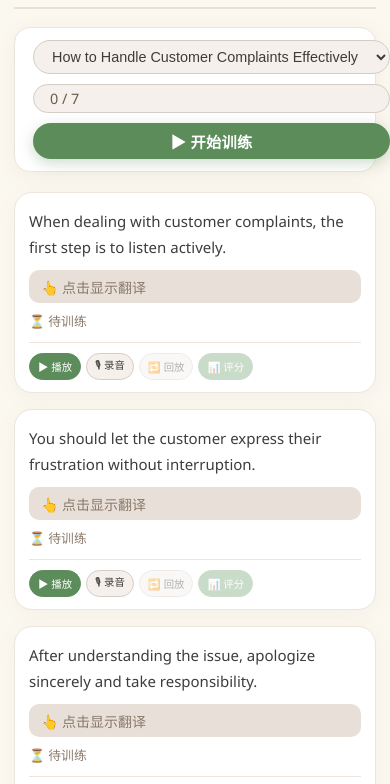
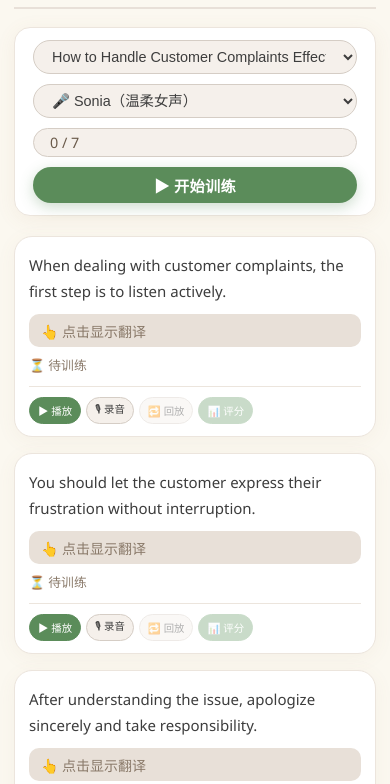
Before and after one commit to kellycheong8888/LINGUASKILL, a website: page 影子跟讀.html in a window 390 px wide. Shown: the part 46-830 px from the top of the page. Drawn offline with Linux system fonts and the light colour scheme.

Commit message:
Update 影子跟讀.html

```diff
--- a/影子跟讀.html
+++ b/影子跟讀.html
@@ -105,7 +105,6 @@
             padding: 7px 14px;
             border-radius: 30px;
             font-size: 0.9rem;
-            min-width: 150px;
             outline: none;
             cursor: pointer;
             font-weight: 500;
@@ -114,6 +113,14 @@
         .control-bar select:focus {
             border-color: #5b8c5a;
             box-shadow: 0 0 0 3px rgba(91, 140, 90, 0.15);
+        }
+
+        #passageSelect {
+            min-width: 150px;
+        }
+
+        #voiceSelect {
+            min-width: 140px;
         }
 
         .progress-text {
@@ -565,6 +572,9 @@
                 flex-direction: column;
                 align-items: stretch;
             }
+            .control-bar select {
+                width: 100%;
+            }
             .action-btn {
                 margin-left: 0;
                 text-align: center;
@@ -609,6 +619,11 @@
     <!-- 控制栏 -->
     <div class="control-bar">
         <select id="passageSelect"></select>
+        <select id="voiceSelect">
+            <option value="en-GB-SoniaNeural">🎤 Sonia（温柔女声）</option>
+            <option value="en-GB-AdaMultilingualNeural">🎤 Ada（活泼女声）</option>
+            <option value="en-GB-OllieMultilingualNeural">🎤 Ollie（温暖男声）</option>
+        </select>
         <span class="progress-text" id="progressText">0 / 0</span>
         <button class="action-btn" id="mainActionBtn">▶ 开始训练</button>
         <button class="action-btn secondary" id="stopRecordingBtn" style="display:none;">⏹ 停止录音</button>
@@ -1318,15 +1333,16 @@
             if (idx >= sentences.length) return;
 
             const text = sentences[idx].en;
-            // ★★★ 在这里更换您喜欢的语音 ★★★
-            // 可选值: 'en-GB-SoniaNeural', 'en-GB-AdaMultilingualNeural', 'en-GB-OllieMultilingualNeural'
-            const voiceName = 'en-GB-SoniaNeural';
+
+            // ★★★ 从下拉菜单获取用户选择的语音 ★★★
+            const voiceSelect = document.getElementById('voiceSelect');
+            const voiceName = voiceSelect ? voiceSelect.value : 'en-GB-SoniaNeural';
+
             const rate = 1.0;   // 默认语速 1.0，范围 0.5-2.0
             const pitch = 0;    // 默认音调 0，范围 -50 到 50
 
             // ★★★ 重要：这里使用您的 Vercel API 地址 ★★★
-            // 请将 'azure-tts-proxy.vercel.app' 替换为您实际部署的 Vercel 域名
-           const apiUrl = `https://linguaskill-l3f85u1b1-kellycheong.vercel.app/api/tts`;
+            const apiUrl = `https://linguaskill-l3f85u1b1-kellycheong.vercel.app/api/tts`;
 
             try {
                 // 显示加载状态
@@ -1368,7 +1384,6 @@
 
             } catch (error) {
                 console.warn('Azure TTS 调用失败，降级到浏览器 TTS:', error.message);
-                // 降级到浏览器 TTS
                 fallbackToBrowserTTS(text, idx);
             }
         }
@@ -1384,7 +1399,6 @@
             utterance.pitch = 1.0;
             window.speechSynthesis.speak(utterance);
 
-            // 恢复按钮文字
             const btn = document.querySelector(`.sentence-actions button[data-action="play"][data-idx="${idx}"]`);
             if (btn) {
                 setTimeout(() => { btn.textContent = '▶ 播放'; }, 500);
```
